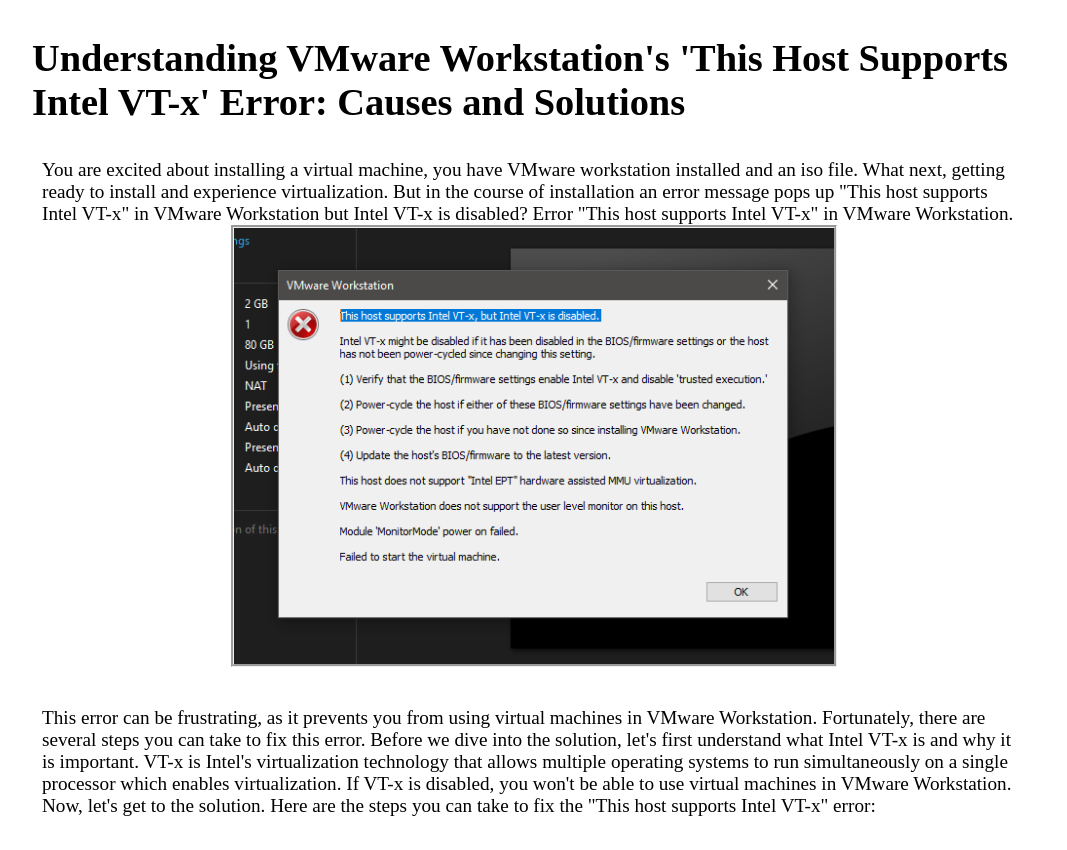
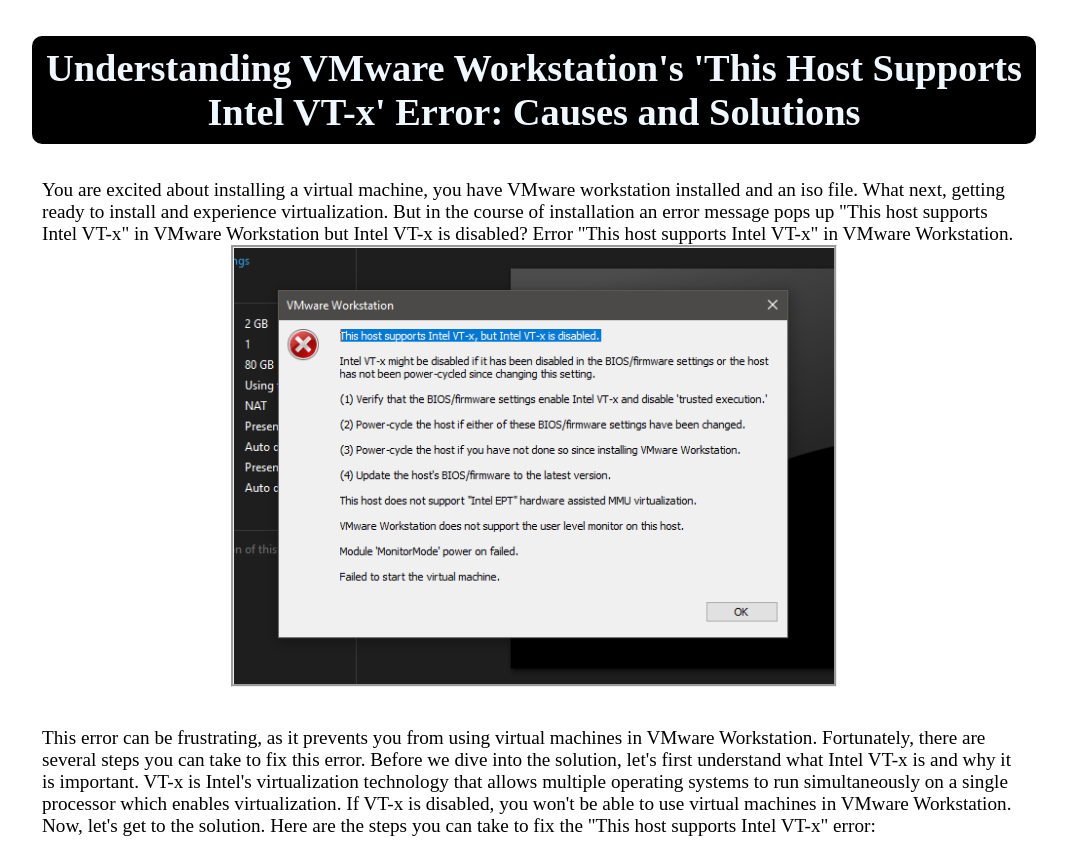
Before and after one commit to kharljordan/staticpage, a plain HTML site: page index.html in a window 1280 px wide. Shown: the top 850 px of the page, without its empty margins (106-1173 px from the left). Drawn offline with Linux system fonts and the light colour scheme.

Commit message:
Update index.html

```diff
--- a/index.html
+++ b/index.html
@@ -16,7 +16,7 @@
 
         <div class="main">
 
-         <h1>Understanding VMware Workstation's 'This Host Supports Intel VT-x' Error: Causes and Solutions</h1>
+         <h1 class="head">Understanding VMware Workstation's 'This Host Supports Intel VT-x' Error: Causes and Solutions</h1>
 
          <p>You are excited about installing a virtual machine, you have VMware workstation installed and an iso file. What next, getting ready to install and experience virtualization.  But in the course of installation an error message pops up "This host supports Intel VT-x" in VMware Workstation but Intel VT-x is disabled?
             Error "This host supports Intel VT-x" in VMware Workstation.
```
